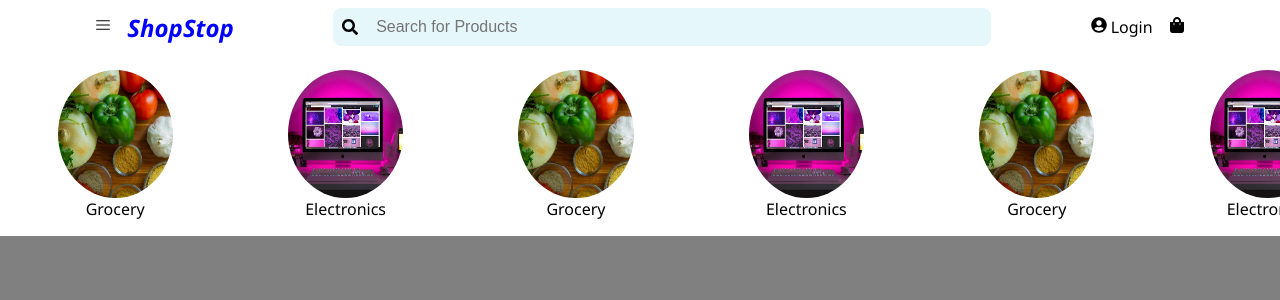
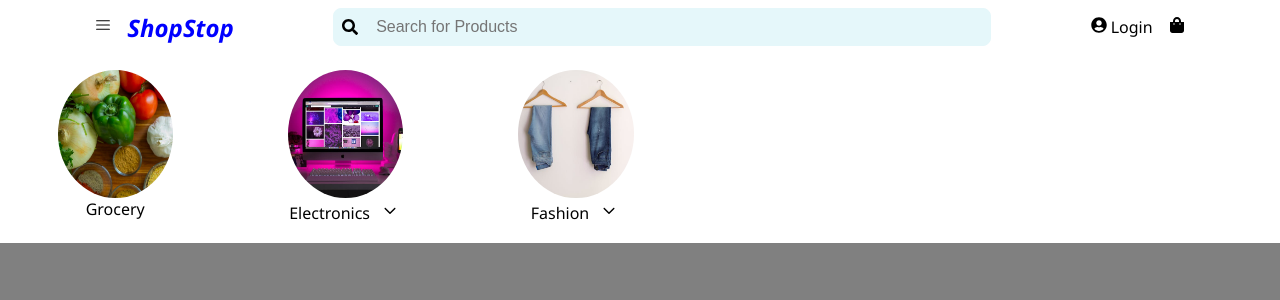
Before and after one commit to thetrickuser/shopstop, a React (Vite) app: page / in a window 1280 px wide. Shown: the top 300 px of the page. Built offline with nearby package versions, Linux system fonts and the light colour scheme.

Commit message:
category bar design completed

```diff
--- a/src/components/CategoryBar/ProductCategory.jsx
+++ b/src/components/CategoryBar/ProductCategory.jsx
@@ -1,13 +1,27 @@
 /* eslint-disable react/prop-types */
 import styles from "./ProductCategory.module.scss";
 import SubCategoryList from "./SubCategoryList";
+import { RxCaretDown } from "react-icons/rx";
 
 const ProductCategory = (props) => {
   return (
     <div className={styles.category}>
       <img src={props.img} height="100" width="100" />
-      <p>{props.title}</p>
-      {props.subcategory && <SubCategoryList data={props.subcategory} />}
+      <div className={styles["category__action"]}>
+        <p>{props.title}</p>
+        {props.subcategory && (
+          <div className={styles.subcategory}>
+            <RxCaretDown
+              style={{ fontSize: "1.5rem" }}
+              className={styles['subcategory-dropdown']}
+            />
+          </div>
+        )}
+        {props.subcategory &&
+        <div className={styles['subcategory-list']}>
+          <SubCategoryList data={props.subcategory}/>
+        </div>}
+      </div>
     </div>
   );
 };
--- a/src/components/CategoryBar/ProductCategory.module.scss
+++ b/src/components/CategoryBar/ProductCategory.module.scss
@@ -13,9 +13,36 @@
     height: 9vh;
   }
 
-  > p {
+  p {
     margin: 0;
     padding: 0;
+  }
+
+  &__action {
+    @include root.useFlex(row);
+    gap: 0.5rem;
+    align-items: center;
+    justify-content: center;
+  }
+}
+
+.subcategory-list {
+  display: none;
+}
+
+.category:hover .subcategory-dropdown {
+  transform: rotate(180deg);
+  transition: all 0.2s ease-in-out;
+  color: blue;
+}
+
+.category:hover {
+  .subcategory-list {
+    display: block;
+  }
+
+  p {
+    color: blue;
   }
 }
 
@@ -27,3 +54,9 @@
     }
   }
 }
+
+@media screen and (max-width: 768px) {
+  .subcategory {
+    display: none;
+  }
+}
--- a/src/components/CategoryBar/SubCategoryList.jsx
+++ b/src/components/CategoryBar/SubCategoryList.jsx
@@ -1,5 +1,12 @@
 const SubCategoryList = (props) => {
-  return <div></div>;
+  return (
+    <>
+      {props.data &&
+        props.data.map((category) => (
+          <div key={category.title}>{category.title}</div>
+        ))}
+    </>
+  );
 };
 
 export default SubCategoryList;
--- a/src/store/CategoryData.json
+++ b/src/store/CategoryData.json
@@ -14,90 +14,6 @@
         "title": "Laptop"
       }
     ]
-  },
-  {
-    "img": "./grocery.jpg",
-    "title": "Grocery"
-  },
-  {
-    "img": "./electronics.jpg",
-    "title": "Electronics",
-    "subcategory": [
-      {
-        "title": "Mobile"
-      },
-      {
-        "title": "Laptop"
-      }
-    ]
-  },
-  {
-    "img": "./grocery.jpg",
-    "title": "Grocery"
-  },
-  {
-    "img": "./electronics.jpg",
-    "title": "Electronics",
-    "subcategory": [
-      {
-        "title": "Mobile"
-      },
-      {
-        "title": "Laptop"
-      }
-    ]
-  },
-  {
-    "img": "./grocery.jpg",
-    "title": "Grocery"
-  },
-  {
-    "img": "./electronics.jpg",
-    "title": "Electronics",
-    "subcategory": [
-      {
-        "title": "Mobile"
-      },
-      {
-        "title": "Laptop"
-      }
-    ]
-  },
-  {
-    "img": "./grocery.jpg",
-    "title": "Grocery"
-  },
-  {
-    "img": "./electronics.jpg",
-    "title": "Electronics",
-    "subcategory": [
-      {
-        "title": "Mobile"
-      },
-      {
-        "title": "Laptop"
-      }
-    ]
-  },
-  {
-    "img": "./grocery.jpg",
-    "title": "Grocery"
-  },
-  {
-    "img": "./grocery.jpg",
-    "title": "Grocery"
-  },
-  {
-    "img": "./grocery.jpg",
-    "title": "Grocery"
-  },
-  {
-    "img": "./grocery.jpg",
-    "title": "Grocery"
-  },
-  {
-    "img": "./grocery.jpg",
-    "title": "Grocery"
   },
   {
     "img": "./fashion.jpg",
@@ -140,41 +56,5 @@
         "title": "Kid's Apparels"
       }
     ]
-  },
-  {
-    "img": "./electronics.jpg",
-    "title": "Electronics",
-    "subcategory": [
-      {
-        "title": "Mobile"
-      },
-      {
-        "title": "Laptop"
-      }
-    ]
-  },
-  {
-    "img": "./electronics.jpg",
-    "title": "Electronics",
-    "subcategory": [
-      {
-        "title": "Mobile"
-      },
-      {
-        "title": "Laptop"
-      }
-    ]
-  },
-  {
-    "img": "./electronics.jpg",
-    "title": "Electronics",
-    "subcategory": [
-      {
-        "title": "Mobile"
-      },
-      {
-        "title": "Laptop"
-      }
-    ]
   }
 ]
```
